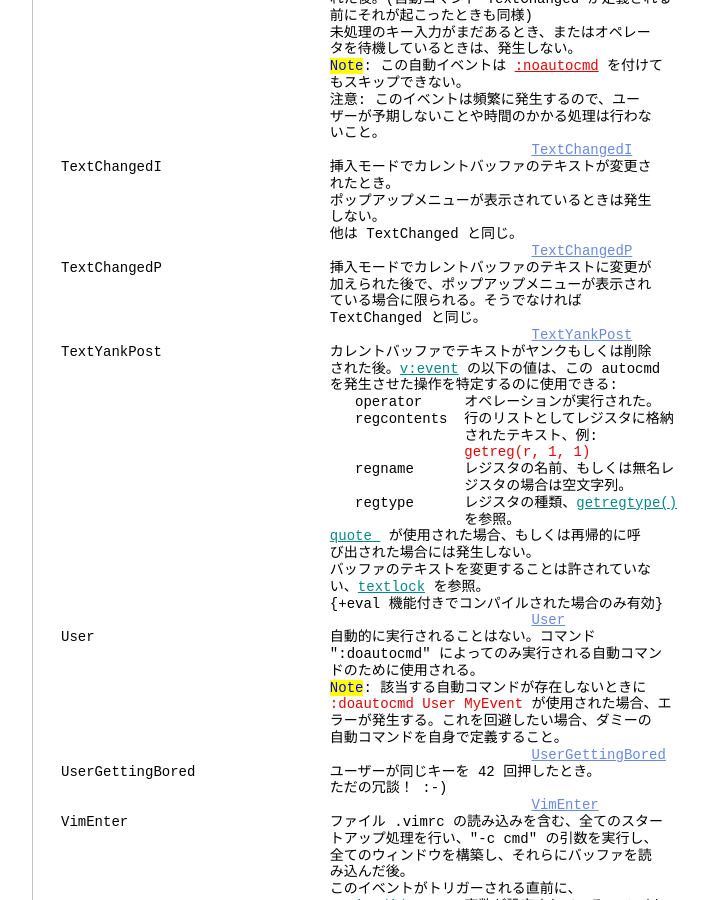
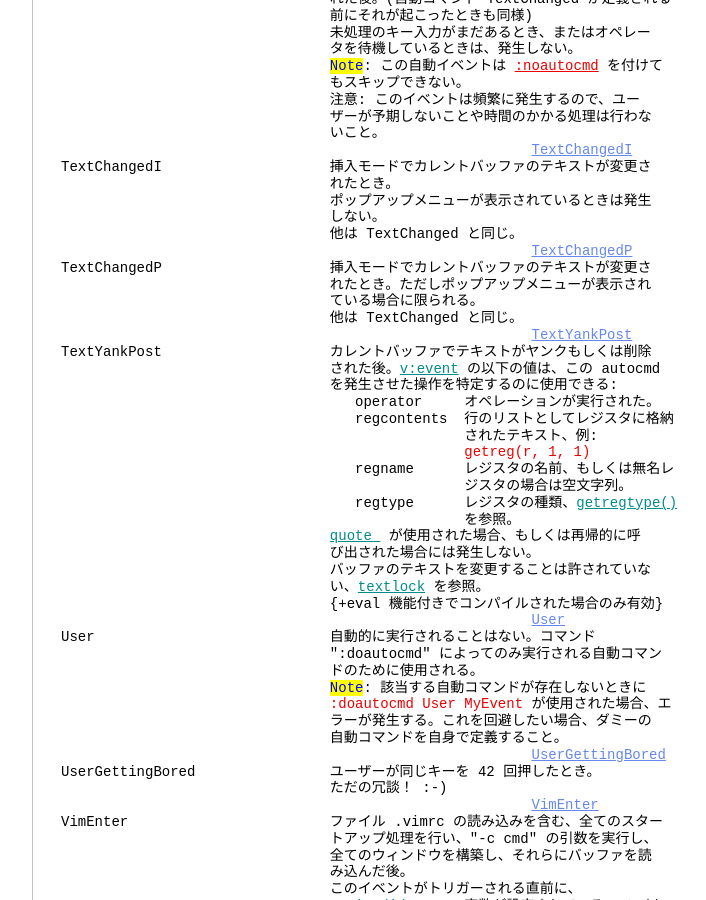
Before and after one commit to vim-jp/vimdoc-ja, a Jekyll site: the page built from autocmd.html, in a window 1280 px wide and 900 px high, scrolled down 18668 px. Shown: the whole window, without its empty margins (340-1046 px from the left). Built offline with Jekyll 4.4.1, drawn with Linux system fonts in a browser that asks for light colours; nearby versions of some CDN libraries; comment, search, counter and statistics services are not loaded.

Commit message:
Generated by Travis JOB 3030.1
https://travis-ci.org/vim-jp/vimdoc-ja-working/builds/630604598

```diff
--- a/autocmd.html
+++ b/autocmd.html
@@ -1117,10 +1117,10 @@ TextChangedI&nbsp;&nbsp;&nbsp;&nbsp;&nbsp;&nbsp;&nbsp;&nbsp;&nbsp;&nbsp;&nbsp;&n
 &nbsp;&nbsp;&nbsp;&nbsp;&nbsp;&nbsp;&nbsp;&nbsp;&nbsp;&nbsp;&nbsp;&nbsp;&nbsp;&nbsp;&nbsp;&nbsp;&nbsp;&nbsp;&nbsp;&nbsp;&nbsp;&nbsp;&nbsp;&nbsp;&nbsp;&nbsp;&nbsp;&nbsp;&nbsp;&nbsp;&nbsp;&nbsp;しない。<br>
 &nbsp;&nbsp;&nbsp;&nbsp;&nbsp;&nbsp;&nbsp;&nbsp;&nbsp;&nbsp;&nbsp;&nbsp;&nbsp;&nbsp;&nbsp;&nbsp;&nbsp;&nbsp;&nbsp;&nbsp;&nbsp;&nbsp;&nbsp;&nbsp;&nbsp;&nbsp;&nbsp;&nbsp;&nbsp;&nbsp;&nbsp;&nbsp;他は TextChanged と同じ。<br>
 &nbsp;&nbsp;&nbsp;&nbsp;&nbsp;&nbsp;&nbsp;&nbsp;&nbsp;&nbsp;&nbsp;&nbsp;&nbsp;&nbsp;&nbsp;&nbsp;&nbsp;&nbsp;&nbsp;&nbsp;&nbsp;&nbsp;&nbsp;&nbsp;&nbsp;&nbsp;&nbsp;&nbsp;&nbsp;&nbsp;&nbsp;&nbsp;&nbsp;&nbsp;&nbsp;&nbsp;&nbsp;&nbsp;&nbsp;&nbsp;&nbsp;&nbsp;&nbsp;&nbsp;&nbsp;&nbsp;&nbsp;&nbsp;&nbsp;&nbsp;&nbsp;&nbsp;&nbsp;&nbsp;&nbsp;&nbsp;<a class="Constant" href="autocmd.html#TextChangedP" name="TextChangedP">TextChangedP</a><br>
-TextChangedP&nbsp;&nbsp;&nbsp;&nbsp;&nbsp;&nbsp;&nbsp;&nbsp;&nbsp;&nbsp;&nbsp;&nbsp;&nbsp;&nbsp;&nbsp;&nbsp;&nbsp;&nbsp;&nbsp;&nbsp;挿入モードでカレントバッファのテキストに変更が<br>
-&nbsp;&nbsp;&nbsp;&nbsp;&nbsp;&nbsp;&nbsp;&nbsp;&nbsp;&nbsp;&nbsp;&nbsp;&nbsp;&nbsp;&nbsp;&nbsp;&nbsp;&nbsp;&nbsp;&nbsp;&nbsp;&nbsp;&nbsp;&nbsp;&nbsp;&nbsp;&nbsp;&nbsp;&nbsp;&nbsp;&nbsp;&nbsp;加えられた後で、ポップアップメニューが表示され<br>
-&nbsp;&nbsp;&nbsp;&nbsp;&nbsp;&nbsp;&nbsp;&nbsp;&nbsp;&nbsp;&nbsp;&nbsp;&nbsp;&nbsp;&nbsp;&nbsp;&nbsp;&nbsp;&nbsp;&nbsp;&nbsp;&nbsp;&nbsp;&nbsp;&nbsp;&nbsp;&nbsp;&nbsp;&nbsp;&nbsp;&nbsp;&nbsp;ている場合に限られる。そうでなければ<br>
-&nbsp;&nbsp;&nbsp;&nbsp;&nbsp;&nbsp;&nbsp;&nbsp;&nbsp;&nbsp;&nbsp;&nbsp;&nbsp;&nbsp;&nbsp;&nbsp;&nbsp;&nbsp;&nbsp;&nbsp;&nbsp;&nbsp;&nbsp;&nbsp;&nbsp;&nbsp;&nbsp;&nbsp;&nbsp;&nbsp;&nbsp;&nbsp;TextChanged と同じ。<br>
+TextChangedP&nbsp;&nbsp;&nbsp;&nbsp;&nbsp;&nbsp;&nbsp;&nbsp;&nbsp;&nbsp;&nbsp;&nbsp;&nbsp;&nbsp;&nbsp;&nbsp;&nbsp;&nbsp;&nbsp;&nbsp;挿入モードでカレントバッファのテキストが変更さ<br>
+&nbsp;&nbsp;&nbsp;&nbsp;&nbsp;&nbsp;&nbsp;&nbsp;&nbsp;&nbsp;&nbsp;&nbsp;&nbsp;&nbsp;&nbsp;&nbsp;&nbsp;&nbsp;&nbsp;&nbsp;&nbsp;&nbsp;&nbsp;&nbsp;&nbsp;&nbsp;&nbsp;&nbsp;&nbsp;&nbsp;&nbsp;&nbsp;れたとき。ただしポップアップメニューが表示され<br>
+&nbsp;&nbsp;&nbsp;&nbsp;&nbsp;&nbsp;&nbsp;&nbsp;&nbsp;&nbsp;&nbsp;&nbsp;&nbsp;&nbsp;&nbsp;&nbsp;&nbsp;&nbsp;&nbsp;&nbsp;&nbsp;&nbsp;&nbsp;&nbsp;&nbsp;&nbsp;&nbsp;&nbsp;&nbsp;&nbsp;&nbsp;&nbsp;ている場合に限られる。<br>
+&nbsp;&nbsp;&nbsp;&nbsp;&nbsp;&nbsp;&nbsp;&nbsp;&nbsp;&nbsp;&nbsp;&nbsp;&nbsp;&nbsp;&nbsp;&nbsp;&nbsp;&nbsp;&nbsp;&nbsp;&nbsp;&nbsp;&nbsp;&nbsp;&nbsp;&nbsp;&nbsp;&nbsp;&nbsp;&nbsp;&nbsp;&nbsp;他は TextChanged と同じ。<br>
 &nbsp;&nbsp;&nbsp;&nbsp;&nbsp;&nbsp;&nbsp;&nbsp;&nbsp;&nbsp;&nbsp;&nbsp;&nbsp;&nbsp;&nbsp;&nbsp;&nbsp;&nbsp;&nbsp;&nbsp;&nbsp;&nbsp;&nbsp;&nbsp;&nbsp;&nbsp;&nbsp;&nbsp;&nbsp;&nbsp;&nbsp;&nbsp;&nbsp;&nbsp;&nbsp;&nbsp;&nbsp;&nbsp;&nbsp;&nbsp;&nbsp;&nbsp;&nbsp;&nbsp;&nbsp;&nbsp;&nbsp;&nbsp;&nbsp;&nbsp;&nbsp;&nbsp;&nbsp;&nbsp;&nbsp;&nbsp;<a class="Constant" href="autocmd.html#TextYankPost" name="TextYankPost">TextYankPost</a><br>
 TextYankPost&nbsp;&nbsp;&nbsp;&nbsp;&nbsp;&nbsp;&nbsp;&nbsp;&nbsp;&nbsp;&nbsp;&nbsp;&nbsp;&nbsp;&nbsp;&nbsp;&nbsp;&nbsp;&nbsp;&nbsp;カレントバッファでテキストがヤンクもしくは削除<br>
 &nbsp;&nbsp;&nbsp;&nbsp;&nbsp;&nbsp;&nbsp;&nbsp;&nbsp;&nbsp;&nbsp;&nbsp;&nbsp;&nbsp;&nbsp;&nbsp;&nbsp;&nbsp;&nbsp;&nbsp;&nbsp;&nbsp;&nbsp;&nbsp;&nbsp;&nbsp;&nbsp;&nbsp;&nbsp;&nbsp;&nbsp;&nbsp;された後。<a class="Identifier" href="eval.html#v:event">v:event</a>&nbsp;の以下の値は、この autocmd<br>
```
